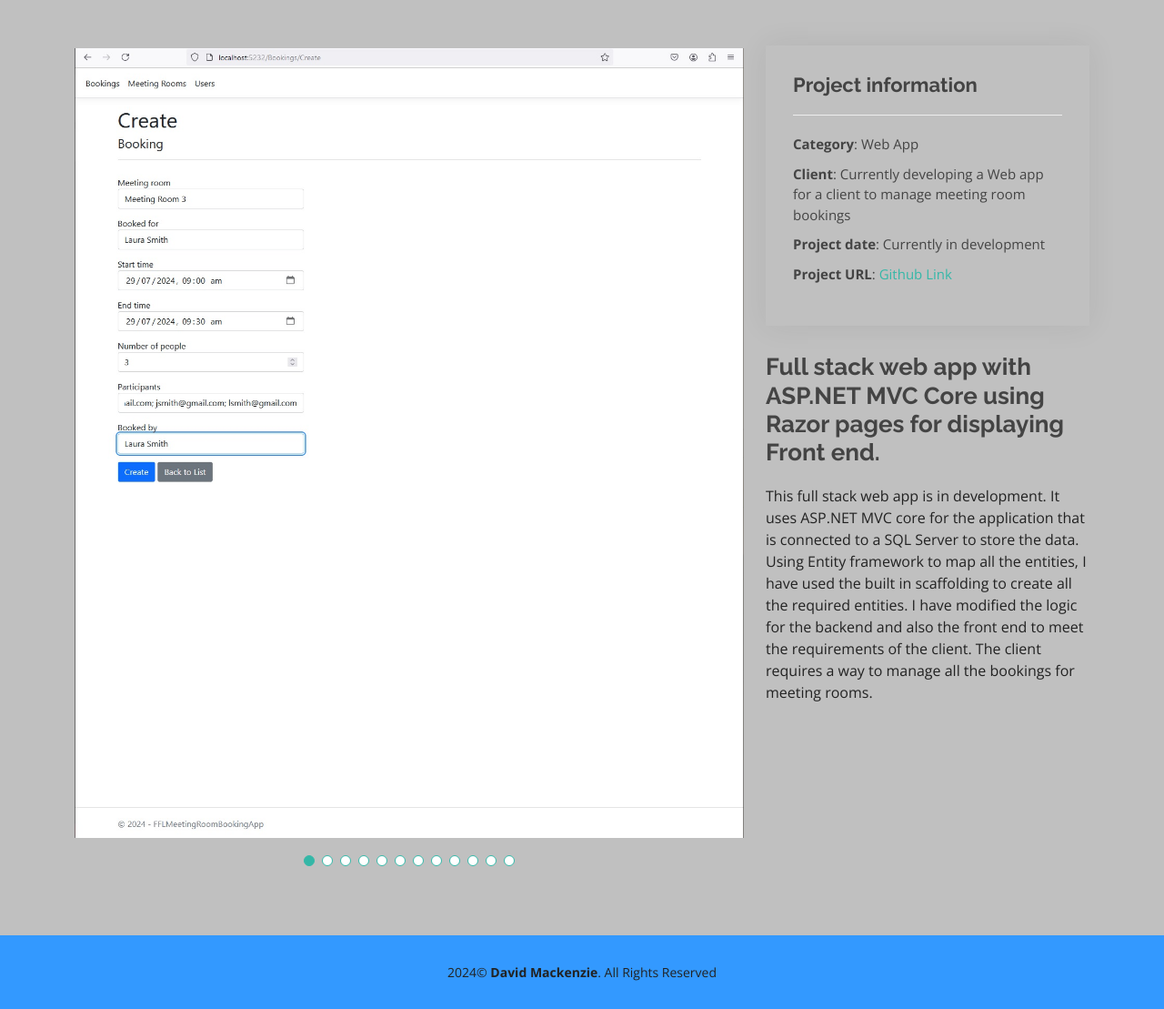
After one commit to DavidAustinMackenzie/davidaustinmackenzie.com.au, a Flask app: template templates/portfolio-details6.html in a window 1280 px wide. The commit adds this page. Shown: the whole page at 91% size. Run offline with Flask 3, Linux system fonts and the light colour scheme; the template is opened without the code that fills it, so the values that code supplies are empty; some libraries are stand-ins or nearby versions.

Commit message:
Added FFLMeetingApp to portfolio

```diff
--- /dev/null
+++ b/templates/portfolio-details6.html
@@ -0,0 +1,92 @@
+{% extends "base.html" %}
+{% block content %}
+<main id="main">
+
+    <!-- ======= Portfolio Details Section ======= -->
+    <section id="portfolio-details" class="portfolio-details">
+      <div class="container">
+
+        <div class="row gy-4">
+
+          <div class="col-lg-8">
+            <div class="portfolio-details-slider swiper">
+              <div class="swiper-wrapper align-items-center">
+
+                <div class="swiper-slide">
+                  <img src="{{url_for('static',filename='img/portfolio6/add_booking.jpg')}}" alt="Add a new Booking for a Meeting room">
+                </div>
+
+                <div class="swiper-slide">
+                  <img src="{{url_for('static',filename='img/portfolio6/add_meeting_room.jpg')}}" alt="Add a new Meeting room">
+                </div>
+
+                <div class="swiper-slide">
+                  <img src="{{url_for('static',filename='img/portfolio6/add_user.jpg')}}" alt="Add a new User">
+                </div>
+
+                <div class="swiper-slide">
+                  <img src="{{url_for('static',filename='img/portfolio6/display_bookings.jpg')}}" alt="Display all the bookings">
+                </div>
+
+                <div class="swiper-slide">
+                  <img src="{{url_for('static',filename='img/portfolio6/display_meeting_rooms.jpg')}}" alt="Display all the meeting rooms">
+                </div>
+
+                <div class="swiper-slide">
+                  <img src="{{url_for('static',filename='img/portfolio6/display_users.jpg')}}" alt="Display all the users">
+                </div>
+
+                <div class="swiper-slide">
+                  <img src="{{url_for('static',filename='img/portfolio6/update_booking.jpg')}}" alt="Update a booking">
+                </div>
+
+                <div class="swiper-slide">
+                  <img src="{{url_for('static',filename='img/portfolio6/update_meeting_room.jpg')}}" alt="Update a meeting room">
+                </div>
+
+                <div class="swiper-slide">
+                  <img src="{{url_for('static',filename='img/portfolio6/update_user.jpg')}}" alt="Update a user">
+                </div>
+
+                <div class="swiper-slide">
+                  <img src="{{url_for('static',filename='img/portfolio6/delete_booking.jpg')}}" alt="Delete a booking">
+                </div>
+
+                <div class="swiper-slide">
+                  <img src="{{url_for('static',filename='img/portfolio6/delete_meeting_room.jpg')}}" alt="Delete a meeting room">
+                </div>
+
+                <div class="swiper-slide">
+                  <img src="{{url_for('static',filename='img/portfolio6/delete_user.jpg')}}" alt="Delete a user">
+                </div>
+
+              </div>
+              <div class="swiper-pagination"></div>
+            </div>
+          </div>
+
+          <div class="col-lg-4">
+            <div class="portfolio-info">
+              <h3>Project information</h3>
+              <ul>
+                <li><strong>Category</strong>: Web App</li>
+                <li><strong>Client</strong>: Currently developing a Web app for a client to manage meeting room bookings</li>
+                <li><strong>Project date</strong>: Currently in development</li>
+                <li><strong>Project URL</strong>: <a href="https://github.com/DavidAustinMackenzie/FFLMeetingRoomBookingApp" target="_blank">Github Link</a></li>
+              </ul>
+            </div>
+            <div class="portfolio-description">
+              <h2>Full stack web app with ASP.NET MVC Core using Razor pages for displaying Front end.</h2>
+              <p>
+                This full stack web app is in development. It uses ASP.NET MVC core for the application that is connected to a SQL Server to store the data. Using Entity framework to map all the entities, I have used the built in scaffolding to create all the required entities. I have modified the logic for the backend and also the front end to meet the requirements of the client. The client requires a way to manage all the bookings for meeting rooms.
+              </p>
+            </div>
+          </div>
+
+        </div>
+
+      </div>
+    </section><!-- End Portfolio Details Section -->
+
+  </main><!-- End #main -->
+  {% endblock %}
```
Also changed, not shown: templates/portfolio.html (+15 -0 lines), static/img/portfolio6/add_booking.jpg (added), static/img/portfolio6/add_meeting_room.jpg (added), static/img/portfolio6/add_user.jpg (added), static/img/portfolio6/delete_booking.jpg (added), static/img/portfolio6/delete_meeting_room.jpg (added), static/img/portfolio6/delete_user.jpg (added), static/img/portfolio6/display_bookings.jpg (added), static/img/portfolio6/display_meeting_rooms.jpg (added), static/img/portfolio6/display_users.jpg (added), static/img/portfolio6/update_booking.jpg (added), static/img/portfolio6/update_meeting_room.jpg (added), static/img/portfolio6/update_user.jpg (added).
